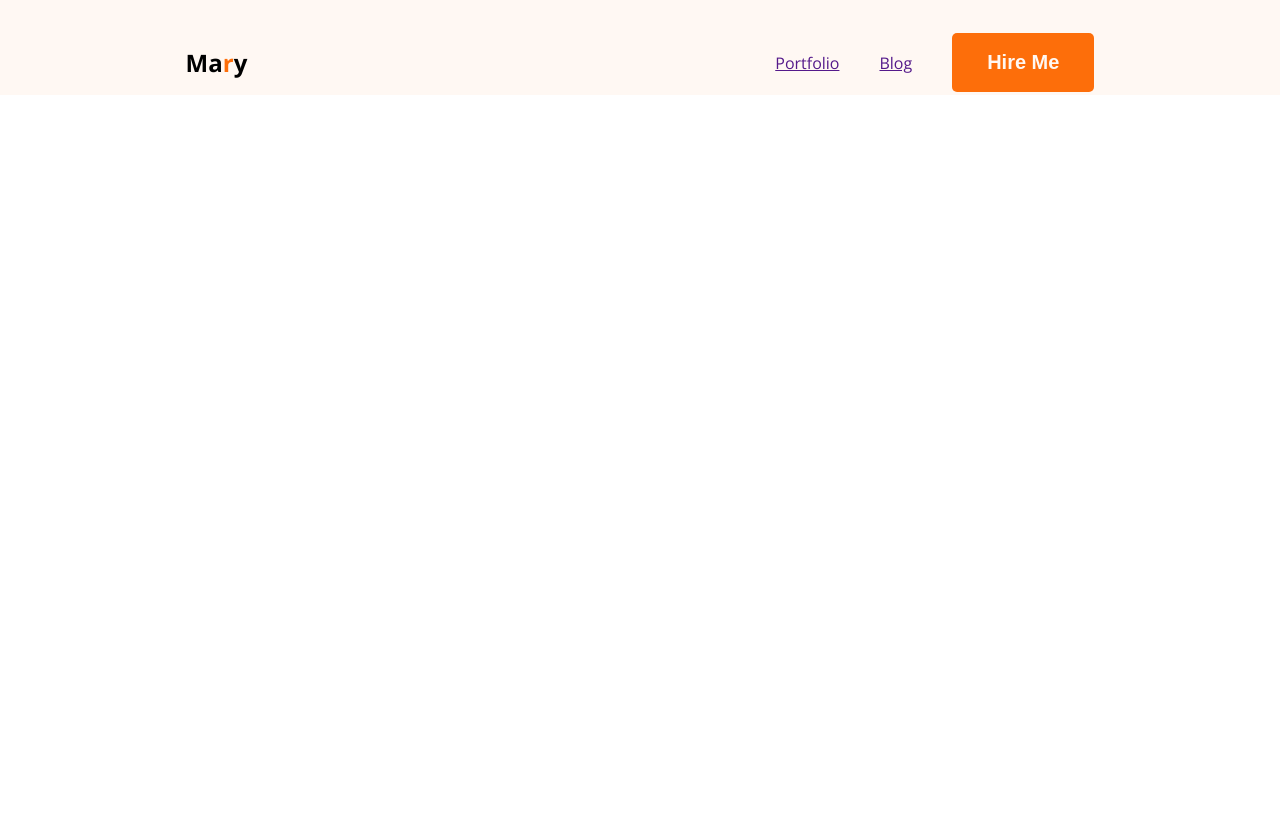
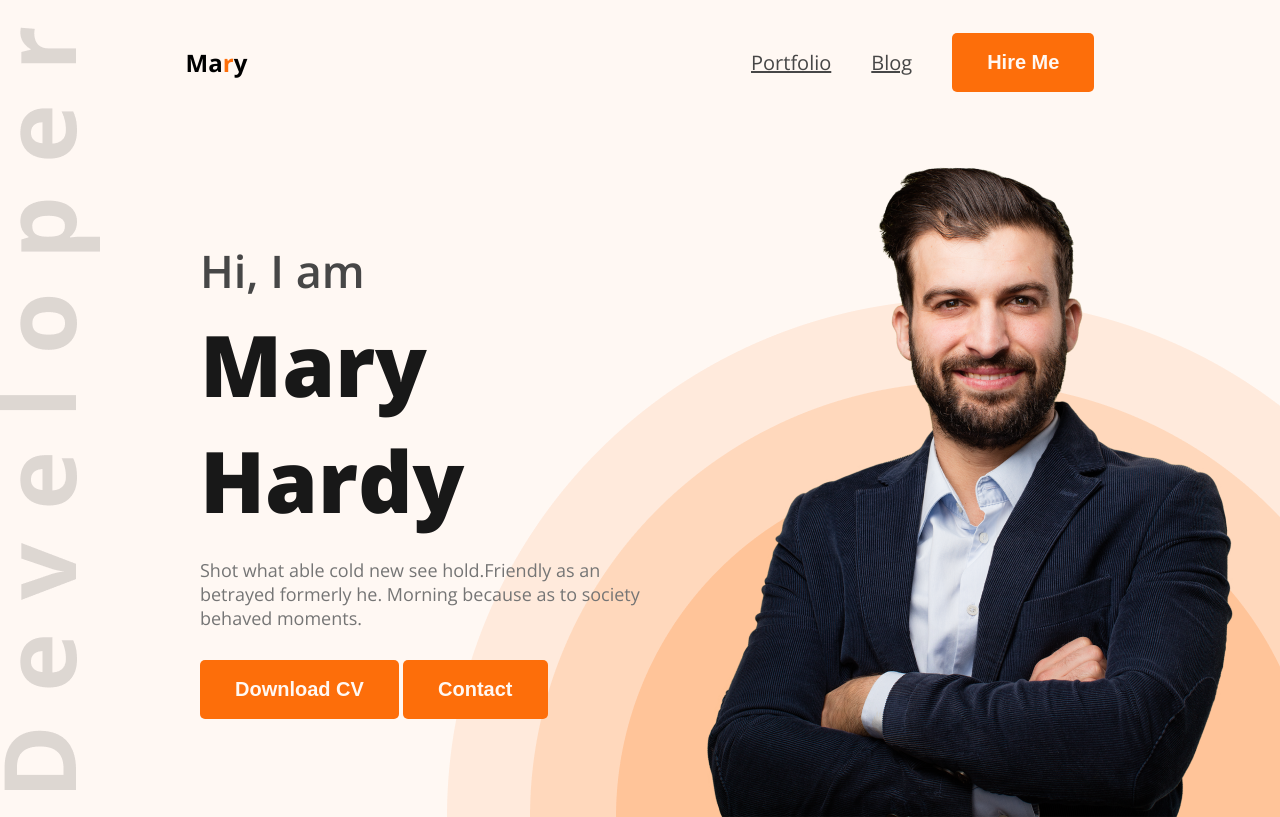
Before and after one commit to shohag721/my-projects, a plain HTML site: page my-projects/index.html in a window 1280 px wide. Drawn offline with nearby package versions, Linux system fonts and the light colour scheme.

Commit message:
added hero section and desing css styles

```diff
--- a/my-projects/index.html
+++ b/my-projects/index.html
@@ -18,10 +18,28 @@
                 <li><button class="btn">Hire Me</button></li>
             </ul>
         </nav>
+
+        <div class="hero-banner">
+            <div class="hero-description">
+                <div class="hero-content">
+                    <h3>Hi, I  am</h3>
+                    <h2>Mary Hardy</h2>
+                    <p>Shot what able cold new see hold.Friendly as an betrayed formerly he. Morning because as to society behaved moments.</p>
+                    <div class="hero-btn">
+                        <button class="btn">Download CV</button>
+                        <button class="btn">Contact</button>
+                    </div>
+                </div>
+
+                <div class="hero-img">
+                    <img src="/my-projects/images/hardy.png" alt="">
+                </div>
+            </div>
+        </div>
+
     </header>
+
     <body>
-
-    </body>
     <footer>
 
     </footer>
--- a/my-projects/styles/style.css
+++ b/my-projects/styles/style.css
@@ -13,6 +13,8 @@
 
 /* Share Styles */
 
+/* Dark-2 */
+
 .btn{
     background-color: #FD6E0A;
     border: none;
@@ -27,7 +29,10 @@
 /* Header Section */
 
 header{
-    background-color:#FFF8F3;
+    background-color: #FFF8F3;
+    background-image: url("/my-projects/images/developer.png") , url("/my-projects/images/header_bg.png");
+    background-repeat: no-repeat;
+    background-position: left , bottom right;
 }
 
 nav{
@@ -46,7 +51,56 @@ nav .menu {
     list-style-type: none;
     align-items: center;
 }
+.menu a{
+    font-size: 20px;
+    color: #474747;
+}
 
 .Mary{
     color: #FD6E0A;
 }
+
+/* hero-Section */
+
+.hero-banner{
+    max-width: 1332px;
+    height: 676px;
+    display: flex;
+    justify-content: space-between;
+    margin: 46px 38px 0 200px;
+    /* border: 1px solid black; */
+
+}
+
+.hero-description{
+      display: flex;
+      align-items: center;
+      justify-content: space-between;
+}
+
+
+
+.hero-content h3{
+    font-size: 45px;
+    font-weight: 600;
+    color: #474747;
+    margin-bottom: 5px;
+}
+
+.hero-content h2{
+    font-size: 85px;
+    font-weight: 800;
+    color: #181818;
+    margin-bottom: 20px;
+}
+
+.hero-content p{
+    font-size: 18px;
+    font-weight: 300;
+    color: #757575;
+    margin-bottom: 30px;
+}
+
+.hero-img img{
+    vertical-align: middle;
+}
```
